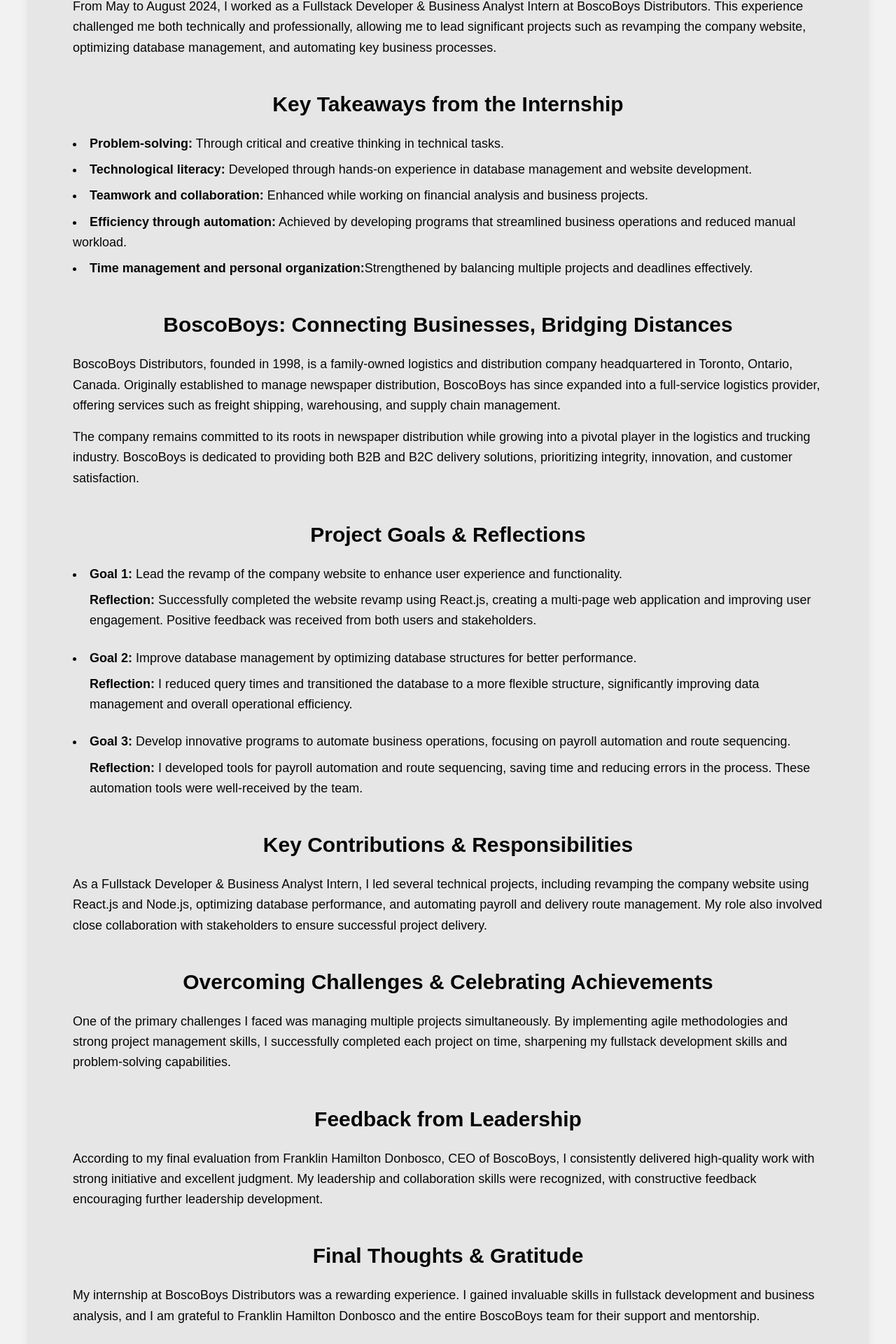
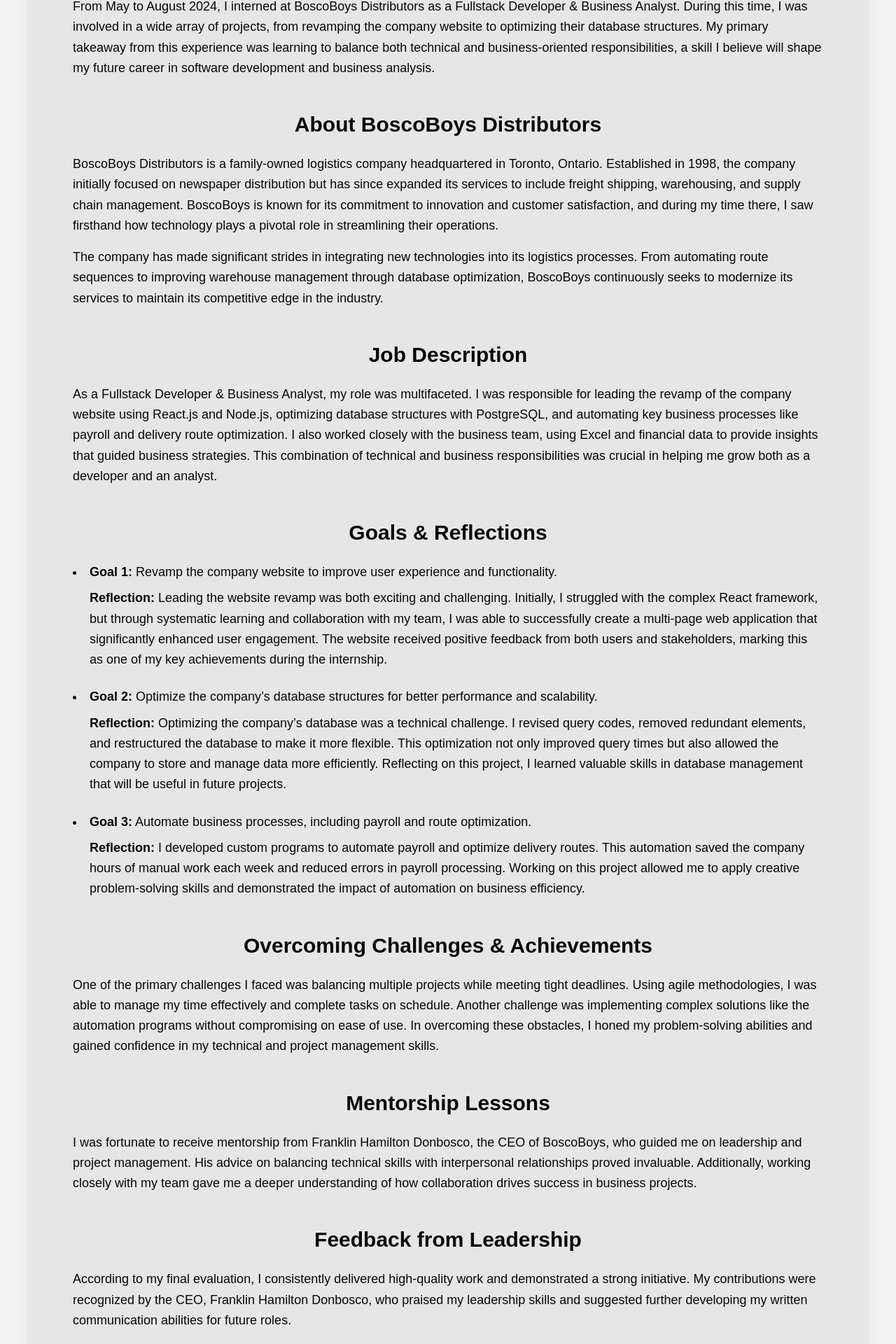
Before and after one commit to P541M/portfolio-old, a React (Create React App) app: page /s24-work-term-report in a window 1280 px wide. Shown: the part 416-2336 px from the top of the page at 70% size. Built offline with nearby package versions, Linux system fonts and the light colour scheme.

Commit message:
feat: more adjustedments to report

```diff
--- a/src/components/S24WorkTermReport.jsx
+++ b/src/components/S24WorkTermReport.jsx
@@ -22,166 +22,174 @@
         </button>
 
         <h2 className="mb-12 text-center text-4xl font-bold leading-snug text-text">
-          Being a Fullstack Developer & Business Analyst at Boscoboys
-          Distributors{" "}
+          Fullstack Developer & Business Analyst Internship at BoscoBoys
+          Distributors
         </h2>
 
+        {/* Introduction */}
         <section className="mb-12">
           <h3 className="mb-6 text-center text-3xl font-semibold text-text">
-            A Summer of Innovation at BoscoBoys
+            Introduction
           </h3>
           <p className="mt-4 text-left text-lg leading-relaxed text-text">
-            From May to August 2024, I worked as a Fullstack Developer &
-            Business Analyst Intern at BoscoBoys Distributors. This experience
-            challenged me both technically and professionally, allowing me to
-            lead significant projects such as revamping the company website,
-            optimizing database management, and automating key business
-            processes.
+            From May to August 2024, I interned at BoscoBoys Distributors as a
+            Fullstack Developer & Business Analyst. During this time, I was
+            involved in a wide array of projects, from revamping the company
+            website to optimizing their database structures. My primary takeaway
+            from this experience was learning to balance both technical and
+            business-oriented responsibilities, a skill I believe will shape my
+            future career in software development and business analysis.
           </p>
         </section>
 
+        {/* Employer Information */}
         <section className="mb-12">
           <h3 className="mb-6 text-center text-3xl font-semibold text-text">
-            Key Takeaways from the Internship
-          </h3>
-          <ul className="mt-4 list-inside list-disc text-lg leading-relaxed text-text">
-            <li>
-              <strong>Problem-solving:</strong> Through critical and creative
-              thinking in technical tasks.
-            </li>
-            <li className="mt-2">
-              <strong>Technological literacy:</strong> Developed through
-              hands-on experience in database management and website
-              development.
-            </li>
-            <li className="mt-2">
-              <strong>Teamwork and collaboration:</strong> Enhanced while
-              working on financial analysis and business projects.
-            </li>
-            <li className="mt-2">
-              <strong>Efficiency through automation:</strong> Achieved by
-              developing programs that streamlined business operations and
-              reduced manual workload.
-            </li>
-            <li className="mt-2">
-              <strong>Time management and personal organization:</strong>
-              Strengthened by balancing multiple projects and deadlines
-              effectively.
-            </li>
-          </ul>
-        </section>
-
-        <section className="mb-12">
-          <h3 className="mb-6 text-center text-3xl font-semibold text-text">
-            BoscoBoys: Connecting Businesses, Bridging Distances
+            About BoscoBoys Distributors
           </h3>
           <p className="mt-4 text-left text-lg leading-relaxed text-text">
-            BoscoBoys Distributors, founded in 1998, is a family-owned logistics
-            and distribution company headquartered in Toronto, Ontario, Canada.
-            Originally established to manage newspaper distribution, BoscoBoys
-            has since expanded into a full-service logistics provider, offering
-            services such as freight shipping, warehousing, and supply chain
-            management.
+            BoscoBoys Distributors is a family-owned logistics company
+            headquartered in Toronto, Ontario. Established in 1998, the company
+            initially focused on newspaper distribution but has since expanded
+            its services to include freight shipping, warehousing, and supply
+            chain management. BoscoBoys is known for its commitment to
+            innovation and customer satisfaction, and during my time there, I
+            saw firsthand how technology plays a pivotal role in streamlining
+            their operations.
           </p>
           <p className="mt-4 text-left text-lg leading-relaxed text-text">
-            The company remains committed to its roots in newspaper distribution
-            while growing into a pivotal player in the logistics and trucking
-            industry. BoscoBoys is dedicated to providing both B2B and B2C
-            delivery solutions, prioritizing integrity, innovation, and customer
-            satisfaction.
+            The company has made significant strides in integrating new
+            technologies into its logistics processes. From automating route
+            sequences to improving warehouse management through database
+            optimization, BoscoBoys continuously seeks to modernize its services
+            to maintain its competitive edge in the industry.
           </p>
         </section>
 
+        {/* Job Description */}
         <section className="mb-12">
           <h3 className="mb-6 text-center text-3xl font-semibold text-text">
-            Project Goals & Reflections
+            Job Description
+          </h3>
+          <p className="mt-4 text-left text-lg leading-relaxed text-text">
+            As a Fullstack Developer & Business Analyst, my role was
+            multifaceted. I was responsible for leading the revamp of the
+            company website using React.js and Node.js, optimizing database
+            structures with PostgreSQL, and automating key business processes
+            like payroll and delivery route optimization. I also worked closely
+            with the business team, using Excel and financial data to provide
+            insights that guided business strategies. This combination of
+            technical and business responsibilities was crucial in helping me
+            grow both as a developer and an analyst.
+          </p>
+        </section>
+
+        {/* Project Goals & Reflections */}
+        <section className="mb-12">
+          <h3 className="mb-6 text-center text-3xl font-semibold text-text">
+            Goals & Reflections
           </h3>
           <ul className="mt-6 list-inside list-disc text-lg leading-relaxed text-text">
             <li>
-              <strong>Goal 1:</strong> Lead the revamp of the company website to
-              enhance user experience and functionality.
+              <strong>Goal 1:</strong> Revamp the company website to improve
+              user experience and functionality.
             </li>
             <p className="ml-6 mt-2">
-              <strong>Reflection:</strong> Successfully completed the website
-              revamp using React.js, creating a multi-page web application and
-              improving user engagement. Positive feedback was received from
-              both users and stakeholders.
+              <strong>Reflection:</strong> Leading the website revamp was both
+              exciting and challenging. Initially, I struggled with the complex
+              React framework, but through systematic learning and collaboration
+              with my team, I was able to successfully create a multi-page web
+              application that significantly enhanced user engagement. The
+              website received positive feedback from both users and
+              stakeholders, marking this as one of my key achievements during
+              the internship.
             </p>
 
             <li className="mt-6">
-              <strong>Goal 2:</strong> Improve database management by optimizing
-              database structures for better performance.
+              <strong>Goal 2:</strong> Optimize the company’s database
+              structures for better performance and scalability.
             </li>
             <p className="ml-6 mt-2">
-              <strong>Reflection:</strong> I reduced query times and
-              transitioned the database to a more flexible structure,
-              significantly improving data management and overall operational
-              efficiency.
+              <strong>Reflection:</strong> Optimizing the company’s database was
+              a technical challenge. I revised query codes, removed redundant
+              elements, and restructured the database to make it more flexible.
+              This optimization not only improved query times but also allowed
+              the company to store and manage data more efficiently. Reflecting
+              on this project, I learned valuable skills in database management
+              that will be useful in future projects.
             </p>
 
             <li className="mt-6">
-              <strong>Goal 3:</strong> Develop innovative programs to automate
-              business operations, focusing on payroll automation and route
-              sequencing.
+              <strong>Goal 3:</strong> Automate business processes, including
+              payroll and route optimization.
             </li>
             <p className="ml-6 mt-2">
-              <strong>Reflection:</strong> I developed tools for payroll
-              automation and route sequencing, saving time and reducing errors
-              in the process. These automation tools were well-received by the
-              team.
+              <strong>Reflection:</strong> I developed custom programs to
+              automate payroll and optimize delivery routes. This automation
+              saved the company hours of manual work each week and reduced
+              errors in payroll processing. Working on this project allowed me
+              to apply creative problem-solving skills and demonstrated the
+              impact of automation on business efficiency.
             </p>
           </ul>
         </section>
 
+        {/* Overcoming Challenges & Achievements */}
         <section className="mb-12">
           <h3 className="mb-6 text-center text-3xl font-semibold text-text">
-            Key Contributions & Responsibilities
+            Overcoming Challenges & Achievements
           </h3>
           <p className="mt-4 text-left text-lg leading-relaxed text-text">
-            As a Fullstack Developer & Business Analyst Intern, I led several
-            technical projects, including revamping the company website using
-            React.js and Node.js, optimizing database performance, and
-            automating payroll and delivery route management. My role also
-            involved close collaboration with stakeholders to ensure successful
-            project delivery.
+            One of the primary challenges I faced was balancing multiple
+            projects while meeting tight deadlines. Using agile methodologies, I
+            was able to manage my time effectively and complete tasks on
+            schedule. Another challenge was implementing complex solutions like
+            the automation programs without compromising on ease of use. In
+            overcoming these obstacles, I honed my problem-solving abilities and
+            gained confidence in my technical and project management skills.
           </p>
         </section>
 
+        {/* Mentorship Lessons */}
         <section className="mb-12">
           <h3 className="mb-6 text-center text-3xl font-semibold text-text">
-            Overcoming Challenges & Celebrating Achievements
+            Mentorship Lessons
           </h3>
           <p className="mt-4 text-left text-lg leading-relaxed text-text">
-            One of the primary challenges I faced was managing multiple projects
-            simultaneously. By implementing agile methodologies and strong
-            project management skills, I successfully completed each project on
-            time, sharpening my fullstack development skills and problem-solving
-            capabilities.
+            I was fortunate to receive mentorship from Franklin Hamilton
+            Donbosco, the CEO of BoscoBoys, who guided me on leadership and
+            project management. His advice on balancing technical skills with
+            interpersonal relationships proved invaluable. Additionally, working
+            closely with my team gave me a deeper understanding of how
+            collaboration drives success in business projects.
           </p>
         </section>
 
+        {/* Feedback from Leadership */}
         <section className="mb-12">
           <h3 className="mb-6 text-center text-3xl font-semibold text-text">
             Feedback from Leadership
           </h3>
           <p className="mt-4 text-left text-lg leading-relaxed text-text">
-            According to my final evaluation from Franklin Hamilton Donbosco,
-            CEO of BoscoBoys, I consistently delivered high-quality work with
-            strong initiative and excellent judgment. My leadership and
-            collaboration skills were recognized, with constructive feedback
-            encouraging further leadership development.
+            According to my final evaluation, I consistently delivered
+            high-quality work and demonstrated a strong initiative. My
+            contributions were recognized by the CEO, Franklin Hamilton
+            Donbosco, who praised my leadership skills and suggested further
+            developing my written communication abilities for future roles.
           </p>
         </section>
 
+        {/* Acknowledgments */}
         <section className="mb-12">
           <h3 className="mb-6 text-center text-3xl font-semibold text-text">
-            Final Thoughts & Gratitude
+            Acknowledgments
           </h3>
           <p className="mt-4 text-left text-lg leading-relaxed text-text">
-            My internship at BoscoBoys Distributors was a rewarding experience.
-            I gained invaluable skills in fullstack development and business
-            analysis, and I am grateful to Franklin Hamilton Donbosco and the
-            entire BoscoBoys team for their support and mentorship.
+            I would like to thank Franklin Hamilton Donbosco for his mentorship
+            and the entire BoscoBoys team for their support throughout my
+            internship. I am also grateful to the University of Guelph Co-op
+            team for providing me with the opportunity to participate in such an
+            enriching work term experience.
           </p>
         </section>
       </div>
```
